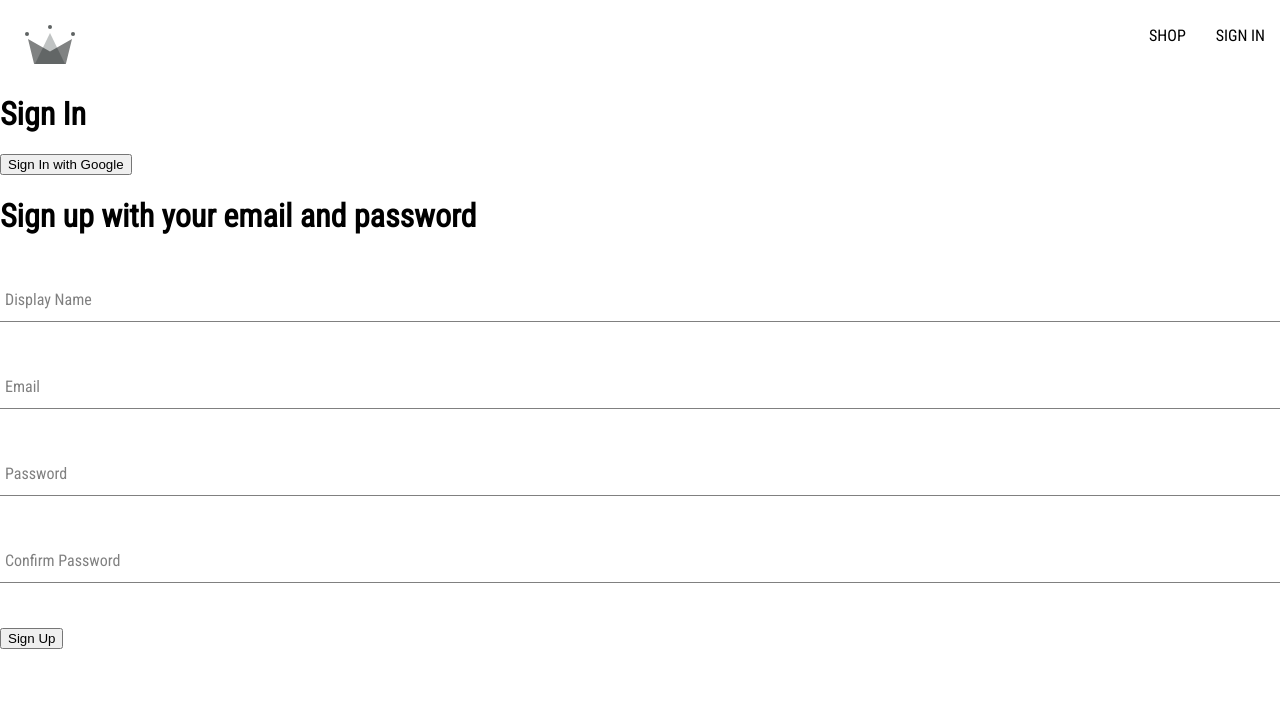
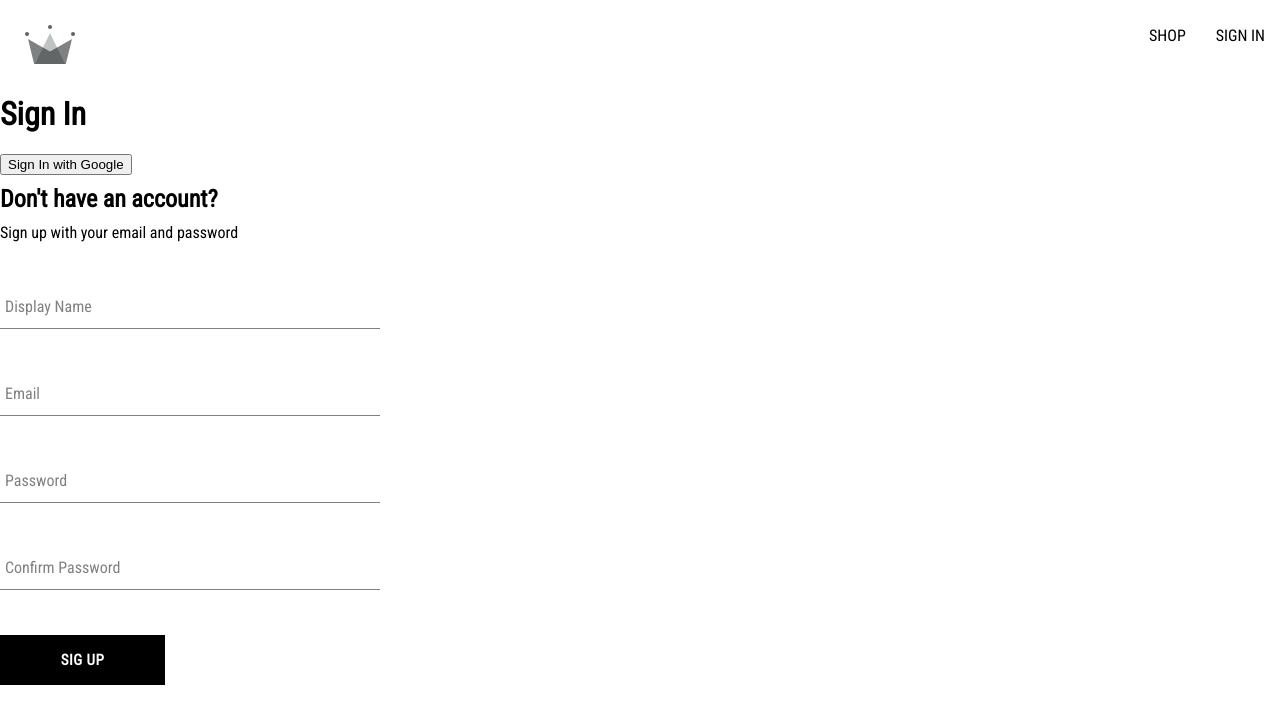
Before and after one commit to JoseAAntonio/crwn-shop, a React (Create React App) app: page /sign-in in a window 1280 px wide. Shown: the top 724 px of the page. Built offline with nearby package versions, Linux system fonts and the light colour scheme.

Commit message:
add Button component, reusable by switching classes

```diff
--- /dev/null
+++ b/src/components/button.jsx/Button.jsx
@@ -0,0 +1,17 @@
+import "./Button.styles.scss";
+
+const BUTTON_TYPES_CLASSES = {
+	google: "google-sign-in",
+	inverted: "inverted",
+};
+
+export const Button = ({ children, buttonType, ...otherProps }) => {
+	return (
+		<button
+			className={`button-container ${BUTTON_TYPES_CLASSES[buttonType]}`}
+			{...otherProps}
+		>
+			{children}
+		</button>
+	);
+};
--- /dev/null
+++ b/src/components/button.jsx/Button.styles.scss
@@ -0,0 +1,46 @@
+.button-container {
+	min-width: 165px;
+	width: auto;
+	height: 50px;
+	letter-spacing: 0.5px;
+	line-height: 50px;
+	padding: 0 35px 0 35px;
+	font-size: 15px;
+	background-color: black;
+	color: white;
+	text-transform: uppercase;
+	font-family: "Roboto Condensed";
+	font-weight: bolder;
+	border: none;
+	cursor: pointer;
+	display: flex;
+	justify-content: center;
+
+	&:hover {
+		background-color: white;
+		color: black;
+		border: 1px solid black;
+	}
+
+	&.google-sign-in {
+		background-color: #4285f4;
+		color: white;
+
+		&:hover {
+			background-color: #357ae8;
+			border: none;
+		}
+	}
+
+	&.inverted {
+		background-color: white;
+		color: black;
+		border: 1px solid black;
+
+		&:hover {
+			background-color: black;
+			color: white;
+			border: none;
+		}
+	}
+}
--- a/src/components/sign-up-form/SignUpForm.jsx
+++ b/src/components/sign-up-form/SignUpForm.jsx
@@ -1,6 +1,9 @@
 import { useState } from "react";
 
 import { FormInput } from "../form-input/FormInput";
+import { Button } from "../button.jsx/Button";
+
+import "./SignUpForm.styles.scss";
 
 import {
 	createUserDocumentFromAuth,
@@ -56,8 +59,9 @@
 	};
 
 	return (
-		<div>
-			<h1>Sign up with your email and password</h1>
+		<div className="sign-up-container">
+			<h2>Don't have an account?</h2>
+			<span>Sign up with your email and password</span>
 			<form onSubmit={handleSubmit}>
 				<FormInput
 					label="Display Name"
@@ -66,14 +70,6 @@
 					onChange={handleChange}
 					name="displayName"
 					value={displayName}
-					// another way to pass this data to FormInput
-					// inputOptions={{
-					// 	type: "text",
-					// 	required: true,
-					// 	onChange: handleChange,
-					// 	name: "displayName",
-					// 	value: displayName,
-					// }}
 				/>
 
 				<FormInput
@@ -102,8 +98,23 @@
 					name="confirmPassword"
 					value={confirmPassword}
 				/>
-				<button type="submit">Sign Up</button>
+				<Button type="submit">Sig Up</Button>
 			</form>
 		</div>
 	);
 };
+
+// eslint-disable-next-line no-lone-blocks
+{
+	// another way to pass this data to FormInput
+	/* <FormInput
+					//label="Display Name"
+					// inputOptions={{
+					// 	type: "text",
+					// 	required: true,
+					// 	onChange: handleChange,
+					// 	name: "displayName",
+					// 	value: displayName,
+					// }}
+				/> */
+}
--- /dev/null
+++ b/src/components/sign-up-form/SignUpForm.styles.scss
@@ -0,0 +1,9 @@
+.sign-up-container {
+	display: flex;
+	flex-direction: column;
+	width: 380px;
+
+	h2 {
+		margin: 10px 0;
+	}
+}
```
